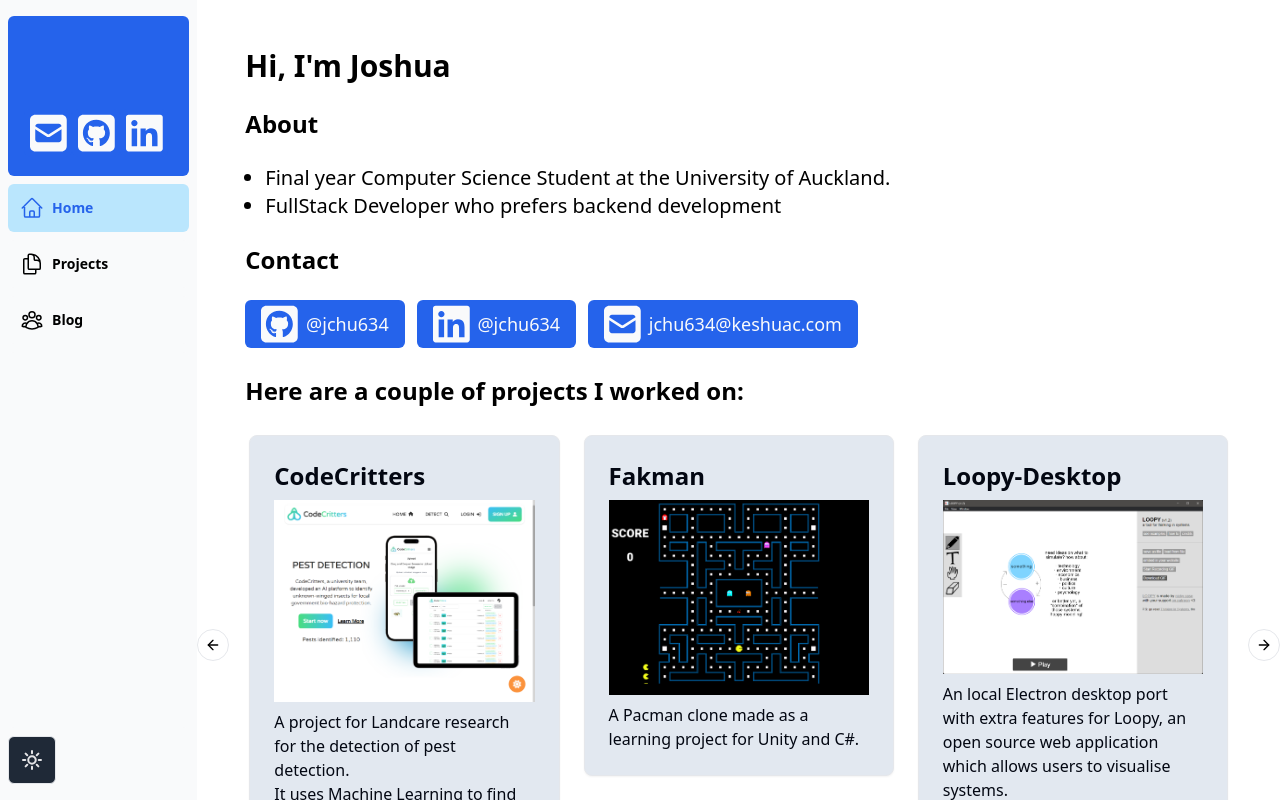
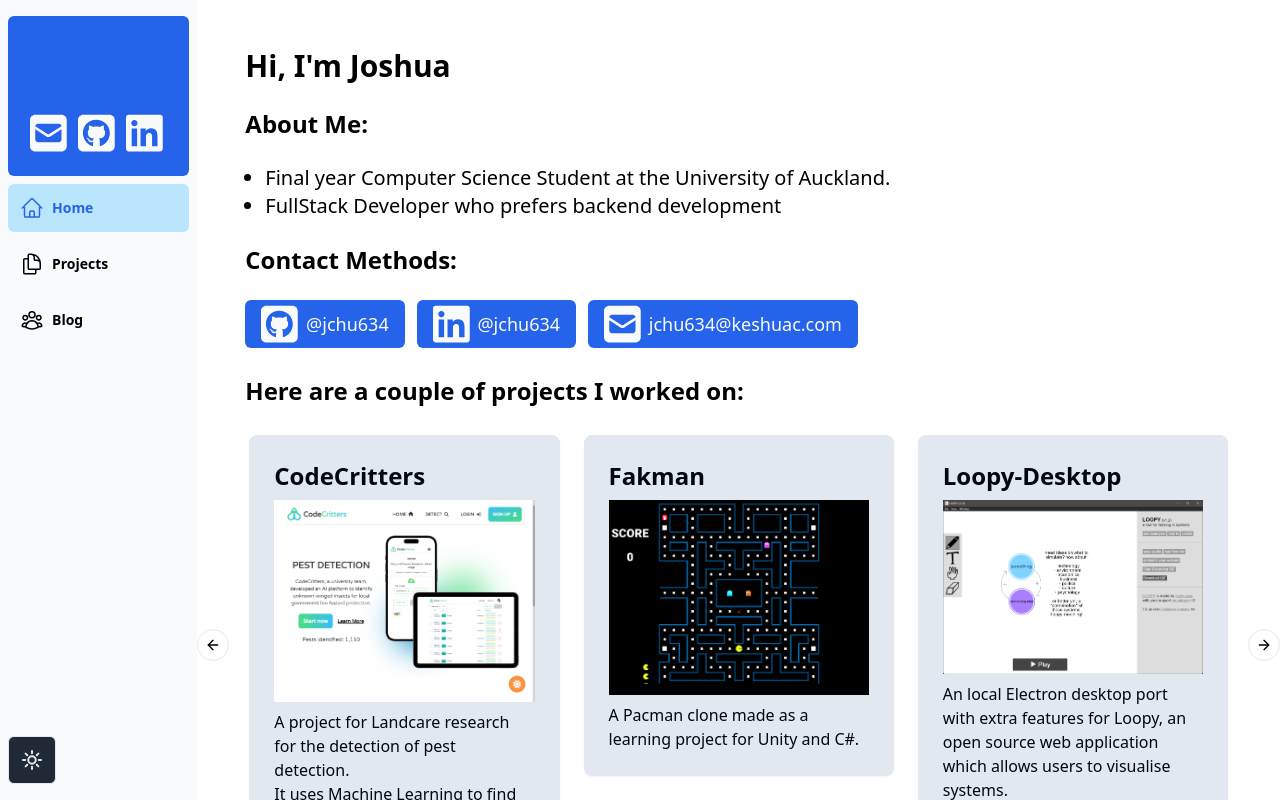
Before and after one commit to jchu634/Portfolio, a Next.js app: page / in a window 1280 px wide. Built offline with nearby package versions, Linux system fonts and the light colour scheme; what tailwindcss-animated would draw is missing.

Commit message:
Homepage text changes

```diff
--- a/app/page.tsx
+++ b/app/page.tsx
@@ -139,7 +139,7 @@
       <CustomCursorTrail />
       <CustomCursorGif />
       <h1 className="text-3xl font-bold text-black dark:text-slate-200">Hi, I&apos;m Joshua</h1><br></br>
-      <h2 className="text-2xl font-bold text-black dark:text-slate-200">About</h2><br></br>
+      <h2 className="text-2xl font-bold text-black dark:text-slate-200">About Me:</h2><br></br>
       <ul className="pl-5 text-xl text-black dark:text-slate-200 whitespace-pre-wrap list-disc">
         <li>
           Final year Computer Science Student at the University of Auckland.<br />
@@ -148,7 +148,7 @@
           FullStack Developer who prefers backend development
         </li>
       </ul><br/>
-      <h2 className="text-2xl font-bold text-black dark:text-slate-200">Contact</h2><br></br>
+      <h2 className="text-2xl font-bold text-black dark:text-slate-200">Contact Methods:</h2><br></br>
       <div className="flex flex-col md:flex-row justify-start gap-3">
         <Link href="https://github.com/jchu634">
           <Button className="h-12 gap-2 bg-blue-600 dark:hover:bg-sky-900">
```
